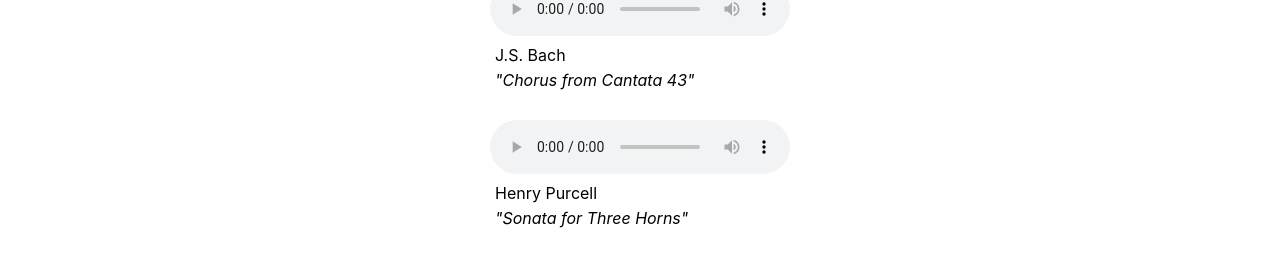
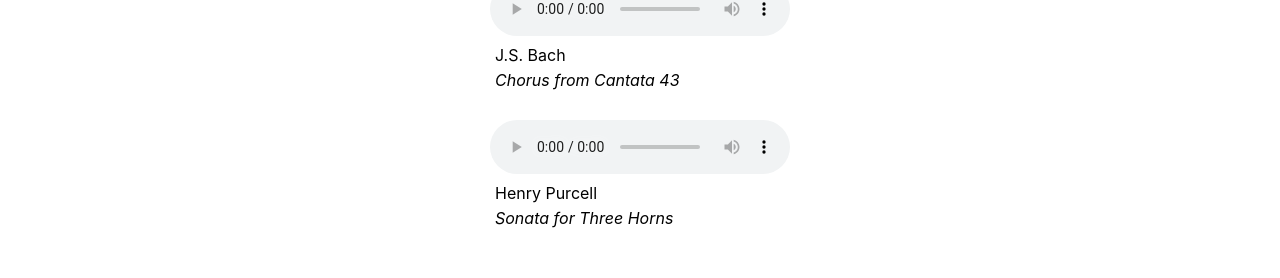
Before and after one commit to andyknoll/andy-nextjs-app, a Next.js app: page /music in a window 1280 px wide. Shown: the part 158-436 px from the top of the page. Built offline with nearby package versions, Linux system fonts and the light colour scheme.

Commit message:
removed quotes in music titles

```diff
--- a/pages/music.js
+++ b/pages/music.js
@@ -21,7 +21,7 @@ const MusicPage = props => {
                         controls
                     />
                     <p>J.S. Bach</p>
-                    <p className="italic">"Chorus from Cantata 43"</p>
+                    <p className={"italic"}>Chorus from Cantata 43</p>
                 </div>
 
                 <div className="audio-player">
@@ -30,7 +30,7 @@ const MusicPage = props => {
                         controls
                     />
                     <p>Henry Purcell</p>
-                    <p className="italic">"Sonata for Three Horns"</p>
+                    <p className={"italic"}>Sonata for Three Horns</p>
                 </div>
 
             </AppContent>
```
